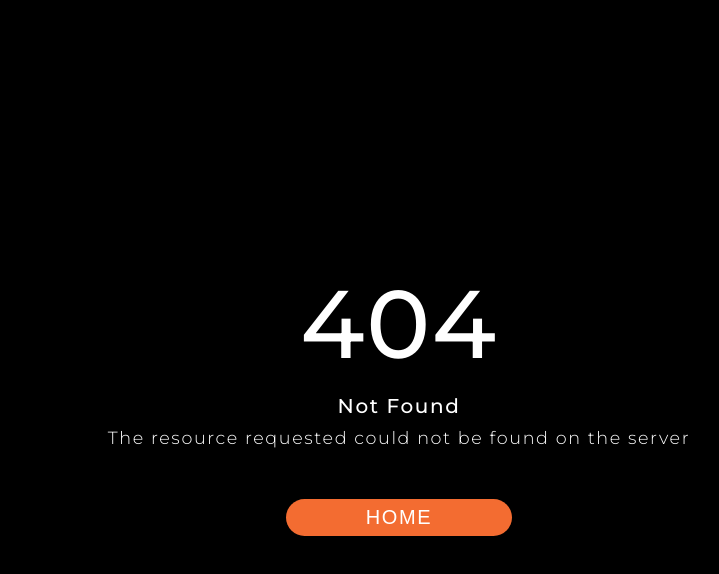
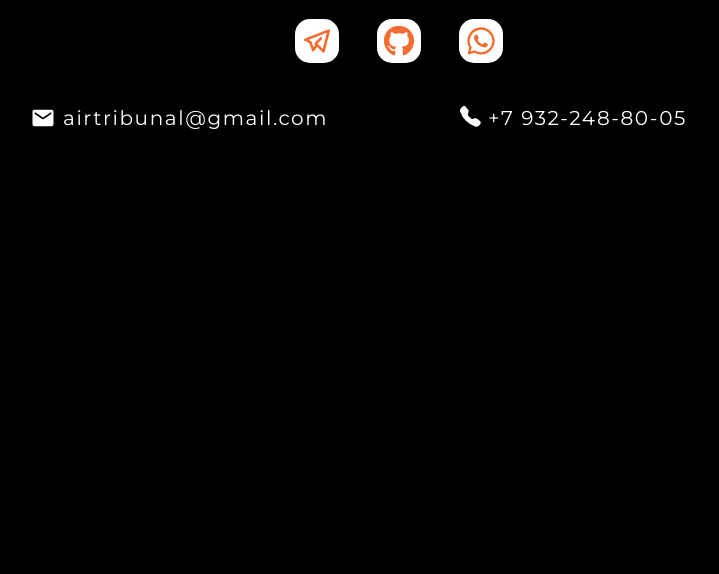
Before and after one commit to ramazanov-rv/my-portfolio, a Next.js app: page /components/Footer in a window 1280 px wide. Before the commit this address had no page. Shown: the top 574 px of the page, without its empty margins (241-960 px from the left). Built offline with nearby package versions, Linux system fonts and the light colour scheme.

Commit message:
Footer Section

```diff
--- a/package.json
+++ b/package.json
@@ -3,9 +3,9 @@
   "version": "0.1.0",
   "private": true,
   "scripts": {
-    "dev": "next dev",
+    "dev": "next dev -p 8888",
     "build": "next build",
-    "start": "next start",
+    "start": "next start -p 8888",
     "lint": "next lint"
   },
   "dependencies": {
--- a/pages/_app.js
+++ b/pages/_app.js
@@ -1,17 +1,15 @@
-import { useState, useEffect } from "react";
 import "../styles/globals.css";
-import SyncLoader from "react-spinners/SyncLoader";
+// import SyncLoader from "react-spinners/SyncLoader";
+
+import Head from "next/head";
 
 function MyApp({ Component, pageProps }) {
-
   return (
     <>
-      {/* {loading ? (
-        <div className="loader">
-          <SyncLoader color="#F36C31" loading size={20} speedMultiplier={1.2} />
-        </div>
-      ) : ( */}
-        <Component {...pageProps} />
+      <Head>
+        <title>Ramazanov | Web Developer</title>
+      </Head>
+      <Component {...pageProps} />
     </>
   );
 }
--- /dev/null
+++ b/pages/components/Footer.jsx
@@ -0,0 +1,55 @@
+import Link from "next/link";
+import { FaGithub, FaWhatsapp } from "react-icons/fa";
+import { TbBrandTelegram } from "react-icons/tb";
+import { BsTelephoneFill } from "react-icons/bs";
+import { IoMdMail } from "react-icons/io"
+
+const Footer = () => {
+  return (
+    <>
+      <div className="footer-container">
+        <ul className="footer-links">
+          <li>
+            <Link
+              target="_blank"
+              href="https://t.me/airtribunal"
+              className="footer-link"
+            >
+              <TbBrandTelegram className="footer-icon" />
+            </Link>
+          </li>
+          <li>
+            <Link
+              href="https://github.com/Airtribunal"
+              target="_blank"
+              className="footer-link"
+            >
+              <FaGithub className="footer-icon" />
+            </Link>
+          </li>
+          <li>
+            <Link
+              href="https://wa.me/9322488005"
+              className="footer-link"
+              target="_blank"
+            >
+              <FaWhatsapp className="footer-icon" />
+            </Link>
+          </li>
+        </ul>
+        <div className="mail-num">
+          <Link href="mailto:airtribunal@gmail.com" className="mail mail-num-link">
+            <IoMdMail className="mail-icon" />
+            airtribunal@gmail.com
+          </Link>
+          <Link href="tel:9322488005" className="number mail-num-link">
+            <BsTelephoneFill className="num-icon" />
+            +7 932-248-80-05
+          </Link>
+        </div>
+      </div>
+    </>
+  );
+};
+
+export default Footer;
--- a/styles/globals.css
+++ b/styles/globals.css
@@ -42,6 +42,8 @@ body {
   background-color: var(--mainBackground);
   font-family: 'Montserrat', sans-serif;
   scroll-behavior: smooth;
+
+  position: relative;
 }
 
 h1,
@@ -491,6 +493,10 @@ section {
 }
 
 /* Contact */
+#contact {
+  margin-bottom: 10rem;
+}
+
 .contact-form div {
   margin: 1.25rem 0;
 }
@@ -507,7 +513,7 @@ input {
 
   border-radius: var(--mainBorderRadius);
 
-  border: 2px solid var(--mainColor);
+  border: 3px solid var(--mainColor);
 }
 
 input:focus {
@@ -519,7 +525,7 @@ input:focus {
   background-color: var(--mainBackground);
   color: var(--mainWhite);
   border-radius: var(--mainBorderRadius);
-  border: 2px solid var(--mainColor);
+  border: 3px solid var(--mainColor);
 
   padding: .75rem 1rem;
   width: 100%;
@@ -552,6 +558,111 @@ input:focus {
 .submit-btn:hover {
   color: var(--mainBackground);
 }
+
+/* Footer */
+footer {
+  position: absolute;
+  bottom: 0;
+  z-index: 3;
+  left: 0;
+  right: 0;
+
+  background: var(--mainColor);
+  padding: 2.5rem 0;
+
+  border-radius: 4rem 4rem 0px 0px;
+}
+
+.footer-container {
+
+  display: flex;
+  justify-content: center;
+  flex-direction: column;
+  align-items: center;
+  row-gap: 1.25rem;
+  margin: 0 auto;
+}
+
+.footer-links {
+  display: flex;
+}
+
+.footer-links li {
+  margin: 1.2rem;
+}
+
+.footer-links li:hover .footer-icon {
+  color: var(--mainBackground);
+}
+
+.footer-icon {
+  padding: .4rem;
+
+  font-size: 2.75rem;
+  border-radius: 15px;
+
+  color: var(--mainColor);
+  background: var(--mainWhite);
+
+  transition: var(--mainTransition);
+}
+
+.mail-num {
+  display: flex;
+  justify-content: center;
+  align-items: center;
+}
+
+.mail-num a {
+  margin: 0 5rem;
+  text-decoration: none;
+  color: var(--mainWhite);
+
+  font-size: 1.25rem;
+}
+
+.mail-num-link {
+  transition: color .3s ease;
+}
+
+.mail-num-link:hover {
+  color: #000;
+}
+
+.mail-num {
+  position: relative;
+  margin-left: -3rem;
+}
+
+.mail-icon {
+  position: absolute;
+  left: 3rem;
+
+  display: flex;
+  align-items: center;
+  justify-content: center;
+  margin: auto 0;
+
+  font-size: 1.5rem;
+}
+
+.number {
+  position: relative;
+}
+
+.num-icon {
+  position: absolute;
+  left: -1.75rem;
+
+  display: flex;
+  align-items: center;
+  justify-content: center;
+  margin: auto 0;
+
+  font-size: 1.3rem;
+}
+
+
 /* Media */
 @media (max-width: 1100px) {
 
@@ -570,6 +681,17 @@ input:focus {
 
 }
 
+@media (max-width: 740px) {
+  /* Footer */
+  .mail-num {
+    flex-direction: column;
+    align-items: center;
+    text-align: center;
+    align-items: center;
+    margin-left: 1rem;
+    row-gap: 1rem;
+  }
+}
 
 @media (max-width: 540px) {
   .nav-links {
@@ -628,6 +750,20 @@ input:focus {
   /* About */
   .about-me {
     font-size: 1rem;
+  }
+
+  /* Footer */
+  .mail-num a {
+    font-size: 1rem;
+    margin: 0;
+  }
+
+  .mail-icon {
+    display: none;
+  }
+
+  .num-icon {
+    display: none;
   }
 }
 
```
Also changed, not shown: pages/index.jsx (+4 -3 lines).
